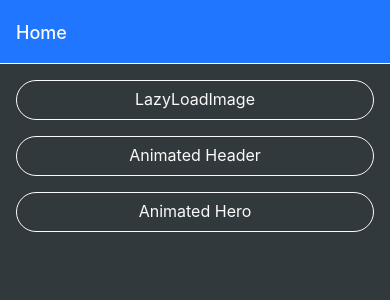
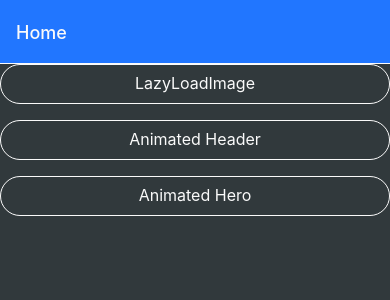
Before and after one commit to Hmoulvad/Expo, a React Native app: screen / in a window 390 px wide. Shown: the top 300 px of the page. Built offline with nearby package versions, Linux system fonts and the light colour scheme.

Commit message:
Added props to Box, Text and Spacing.

```diff
--- a/src/components/Box.tsx
+++ b/src/components/Box.tsx
@@ -5,9 +5,17 @@ import { AppSpacing } from "../constants/Tokens";
 type Props = {
   children: ReactNode;
   flexRow?: boolean;
+  withPadding?: boolean;
 } & ViewProps;
 
-export const Box = ({ children, flexRow, ...rest }: Props) => (
+export const Box = ({ children, flexRow, withPadding, ...rest }: Props) => {
+  const Styles = StyleSheet.create({
+    Container: {
+      padding: withPadding ? AppSpacing[4] : 0,
+    },
+  });
+
+  return (
     <View
       style={[Styles.Container, { flexDirection: flexRow ? "row" : "column" }]}
       {...rest}
@@ -15,9 +23,4 @@ export const Box = ({ children, flexRow, ...rest }: Props) => (
       {children}
     </View>
   );
-
-const Styles = StyleSheet.create({
-  Container: {
-    padding: AppSpacing[4],
-  },
-});
+};
--- /dev/null
+++ b/src/components/Section.tsx
@@ -0,0 +1,21 @@
+import React from "react";
+import { Box } from "./Box";
+import { Spacing } from "./Spacing/Spacing";
+import { Text } from "./Text/Text";
+
+type Props = {
+  title: string;
+  subtitle?: string;
+};
+
+export const Section = ({ title, subtitle }: Props) => {
+  return (
+    <Box withPadding>
+      <Box>
+        <Text variant="display3">{title}</Text>
+        <Spacing size="1" />
+        <Text variant="label">{subtitle}</Text>
+      </Box>
+    </Box>
+  );
+};
--- a/src/components/Spacing.tsx
+++ /dev/null
@@ -1,24 +0,0 @@
-import React from "react";
-import { StyleSheet, View, ViewProps } from "react-native";
-import { AppSpacing } from "../constants/Tokens";
-
-type Props = {
-  vertical?: boolean;
-} & ViewProps;
-
-export const Spacing = ({ vertical = false, ...rest }: Props) => {
-  return (
-    <View style={[vertical ? Styles.Vertical : Styles.Horizontal]} {...rest} />
-  );
-};
-
-const Styles = StyleSheet.create({
-  Vertical: {
-    width: AppSpacing[4],
-    height: "100%",
-  },
-  Horizontal: {
-    height: AppSpacing[4],
-    width: "100%",
-  },
-});
--- /dev/null
+++ b/src/components/Spacing/Helper.ts
@@ -0,0 +1,19 @@
+import { AppSpacing } from "../../constants/Tokens";
+import type { SpacingSize } from "./Model";
+
+export function getSpacing(size: SpacingSize) {
+  switch (size) {
+    case "1":
+      return AppSpacing[1];
+    case "2":
+      return AppSpacing[2];
+    case "3":
+      return AppSpacing[3];
+    case "4":
+      return AppSpacing[4];
+    case "5":
+      return AppSpacing[5];
+    case "6":
+      return AppSpacing[6];
+  }
+}
--- /dev/null
+++ b/src/components/Spacing/Model.ts
@@ -0,0 +1 @@
+export type SpacingSize = "1" | "2" | "3" | "4" | "5" | "6";
--- /dev/null
+++ b/src/components/Spacing/Spacing.tsx
@@ -0,0 +1,25 @@
+import React from "react";
+import { StyleSheet, View, ViewProps } from "react-native";
+import { getSpacing } from "./Helper";
+import type { SpacingSize } from "./Model";
+
+type Props = {
+  vertical?: boolean;
+  size?: SpacingSize;
+} & ViewProps;
+
+export const Spacing = ({ vertical = false, size = "4", ...rest }: Props) => {
+  const Styles = StyleSheet.create({
+    Vertical: {
+      width: getSpacing(size),
+      height: "100%",
+    },
+    Horizontal: {
+      height: getSpacing(size),
+      width: "100%",
+    },
+  });
+  return (
+    <View style={[vertical ? Styles.Vertical : Styles.Horizontal]} {...rest} />
+  );
+};
--- a/src/routes/AnimatedHero.tsx
+++ b/src/routes/AnimatedHero.tsx
@@ -3,6 +3,7 @@ import Animated, {
   useAnimatedScrollHandler,
   useSharedValue,
 } from "react-native-reanimated";
+import { Section } from "../components/Section";
 
 export const AnimatedHero = () => {
   const y = useSharedValue(0);
@@ -10,6 +11,10 @@ export const AnimatedHero = () => {
   const onScroll = useAnimatedScrollHandler(() => {});
   return (
     <>
+      <Section
+        title="Animated Hero"
+        subtitle="This is the Screen that demonstrates animation of a hero image."
+      />
       <Animated.ScrollView
         onScroll={onScroll}
         scrollEventThrottle={16}
--- a/src/routes/Home.tsx
+++ b/src/routes/Home.tsx
@@ -1,7 +1,7 @@
 import React from "react";
 import { Box } from "../components/Box";
 import { Button } from "../components/Button/Button";
-import { Spacing } from "../components/Spacing";
+import { Spacing } from "../components/Spacing/Spacing";
 import { useNav } from "../lib/useNavigation";
 import { Routes } from "./Model";
 
```
Also changed, not shown: src/components/Spacing/index.ts (added). Lines whose indentation alone changed are shown as unchanged.
